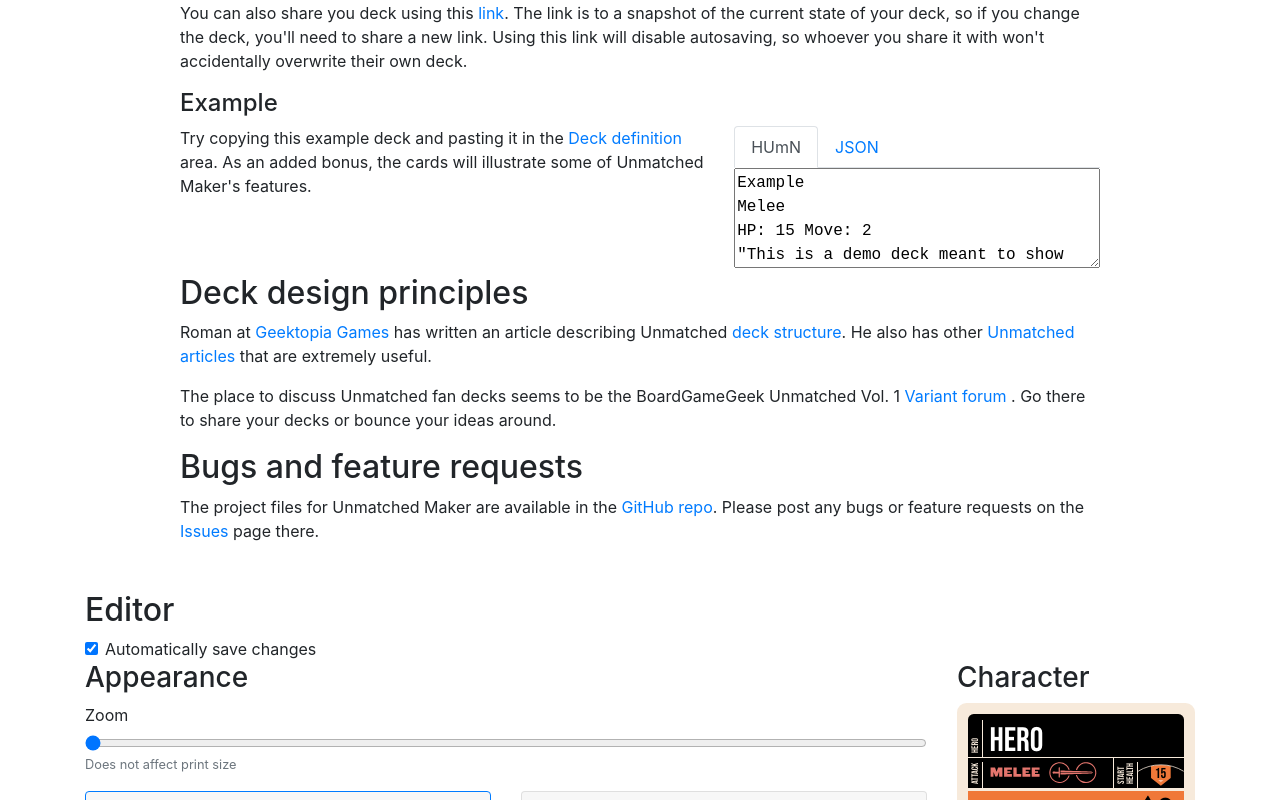
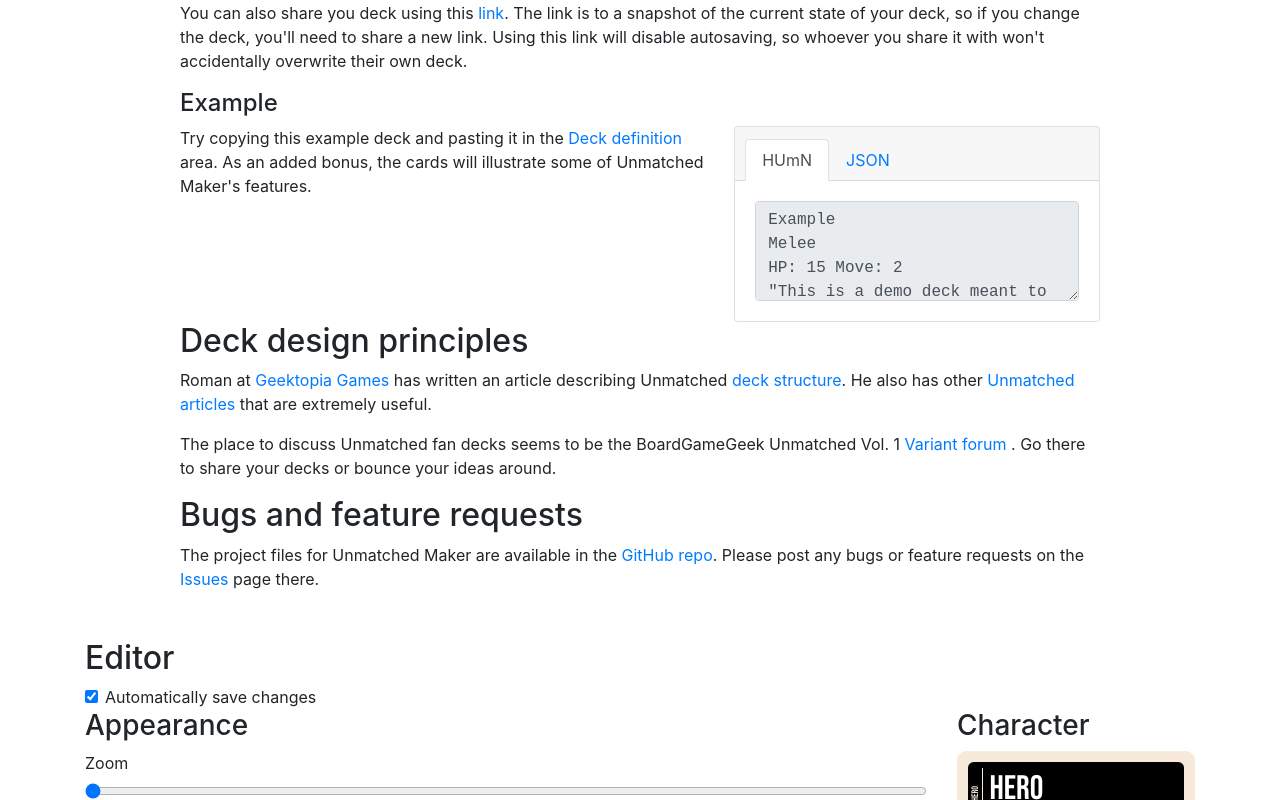
Before and after one commit to JonathanGuberman/unmatched_maker, a Vue app: page / in a window 1280 px wide. Shown: the part 1020-1820 px from the top of the page. Built offline with nearby package versions, Linux system fonts and the light colour scheme.

Commit message:
Switching to Boostrap-Vue and making some changes to use it

```diff
--- a/package.json
+++ b/package.json
@@ -8,6 +8,8 @@
     "lint": "vue-cli-service lint"
   },
   "dependencies": {
+    "bootstrap": "^4.3.1",
+    "bootstrap-vue": "^2.0.2",
     "core-js": "^2.6.5",
     "nearley": "^2.19.0",
     "vue": "^2.6.10"
--- a/public/index.html
+++ b/public/index.html
@@ -5,7 +5,6 @@
     <meta http-equiv="X-UA-Compatible" content="IE=edge">
     <meta name="viewport" content="width=device-width,initial-scale=1.0">
     <link rel="icon" href="<%= BASE_URL %>favicon.ico">
-    <link rel="stylesheet" href="https://stackpath.bootstrapcdn.com/bootstrap/4.3.1/css/bootstrap.min.css" integrity="sha384-ggOyR0iXCbMQv3Xipma34MD+dH/1fQ784/j6cY/iJTQUOhcWr7x9JvoRxT2MZw1T" crossorigin="anonymous">
     <title>Unmatched Maker</title>
     <script src="https://kit.fontawesome.com/84fdd65132.js" crossorigin="anonymous"></script>
   </head>
--- a/src/App.vue
+++ b/src/App.vue
@@ -99,38 +99,28 @@
                             </p>
                         </div>
                         <div class="col">
-                            <ul class="nav nav-tabs" role="tablist">
-                              <li class="nav-item">
-                                <a href="#" class="nav-link" :class="{'active': !isJSON}" @click.prevent="isJSON=false">
-                                  HUmN
-                                </a>
-                              </li>
-                              <li class="nav-item">
-                                <a href="#" class="nav-link" :class="{'active': isJSON}" @click.prevent="isJSON=true">
-                                  JSON
-                                </a>
-                              </li>
-                            </ul>
-                            <div class="tab-content">
-                              <div class="tab-pane fade" :class="{'show active': !isJSON}">
-                                <textarea
+                          <b-card no-body>
+                            <b-tabs card v-model="isJSON">
+                              <b-tab title="HUmN">
+                                <b-form-textarea
                                   readonly
                                   onclick="this.focus();this.select()"
                                   style="width: 100%;
                                   height:100px; font-family: monospace;"
                                   :value="exampleDeckHuman"
-                                ></textarea>
-                              </div>
-                              <div class="tab-pane fade" :class="{'show active': isJSON}">
-                                <textarea
+                                ></b-form-textarea>
+                              </b-tab>
+                              <b-tab title="JSON">
+                                <b-form-textarea
                                   readonly
                                   onclick="this.focus();this.select()"
                                   style="width: 100%;
                                   height:100px; font-family: monospace;"
                                   :value="exampleDeckJSON"
-                                ></textarea>
-                              </div>
-                            </div>
+                                ></b-form-textarea>
+                              </b-tab>
+                            </b-tabs>
+                          </b-card>
                         </div>
                     </div>
                 </div>
@@ -321,41 +311,29 @@
                             </p>
                         </div>
                         <div class="col">
-                          <ul class="nav nav-tabs" role="tablist">
-                            <li class="nav-item">
-                              <a href="#" class="nav-link" :class="{'active': !isJSON}" @click.prevent="isJSON=false">
-                                HUmN
-                              </a>
-                            </li>
-                            <li class="nav-item">
-                              <a href="#" class="nav-link" :class="{'active': isJSON}" @click.prevent="isJSON=true">
-                                JSON
-                              </a>
-                            </li>
-                          </ul>
-                          <div class="tab-content">
-                            <div class="tab-pane fade" :class="{'show active': !isJSON}">
-                              <textarea
+                          <b-card no-body>
+                            <b-tabs card v-model="isJSON">
+                              <b-tab title="HUmN">
+                                <b-form-textarea
                                     :value="humanReadableDeck"
-                                  @input="parseHumanDeck($event.target.value)"
+                                    :state="isValid"
+                                    @input="parseHumanDeck"
                                     @keyup.esc="humanReadableDeck = serializeToHuman(deck);"
                                     style="width: 100%; height: 250px; font-family: monospace;"
-                                  onclick="this.focus();"
-                                  :class="{'border-danger user-input-invalid': !isValid}"
                                 >
-                              </textarea>
-                            </div>
-                            <div class="tab-pane fade" :class="{'show active': isJSON}">
-                              <textarea
+                                </b-form-textarea>
+                              </b-tab>
+                              <b-tab title="JSON">
+                                <b-form-textarea
                                     :value="userDeck"
-                                  @input="parseJSONDeck($event.target.value)"
+                                    :state="isValid"
+                                    @input="parseJSONDeck"
                                     style="width: 100%; height: 250px; font-family: monospace;"
-                                  onclick="this.focus();"
-                                  :class="{'border-danger user-input-invalid': !isValid}"
                                 >
-                              </textarea>
-                            </div>
-                          </div>
+                                </b-form-textarea>
+                              </b-tab>
+                            </b-tabs>
+                          </b-card>
                         </div>
                     </div>
                 </div>
@@ -473,7 +451,7 @@ export default {
             isPrint: false,
             zoom: 1,
             pattern: 'none',
-            isJSON: false,
+            isJSON: 0,
             autoSave: true,
         }
     },
@@ -762,10 +740,6 @@ export default {
         cursor: pointer;
     }
 
-    .user-input-invalid {
-        border-width: 3px;
-    }
-
     .border-danger {
         border-width: 1mm;
     }
--- a/src/main.js
+++ b/src/main.js
@@ -1,6 +1,12 @@
 import Vue from 'vue'
+import BootstrapVue from 'bootstrap-vue'
+
+import 'bootstrap/dist/css/bootstrap.css'
+import 'bootstrap-vue/dist/bootstrap-vue.css'
+
 import App from './App.vue'
 
+Vue.use(BootstrapVue)
 Vue.config.productionTip = false
 
 new Vue({
```
Also changed, not shown: 1 other file (tests, documents, lock files or other folders). Lines whose indentation alone changed are shown as unchanged.
